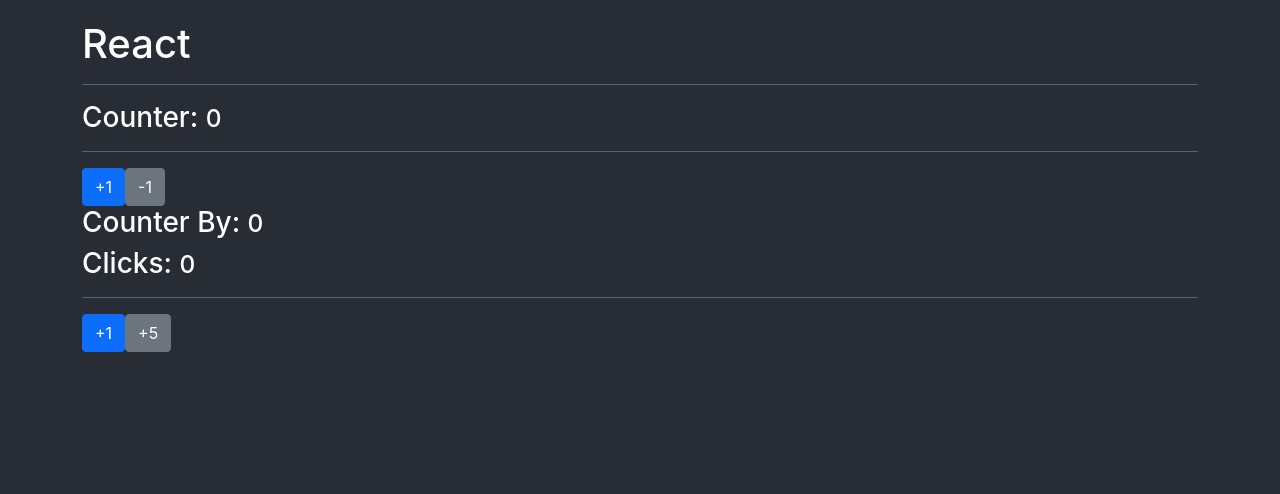
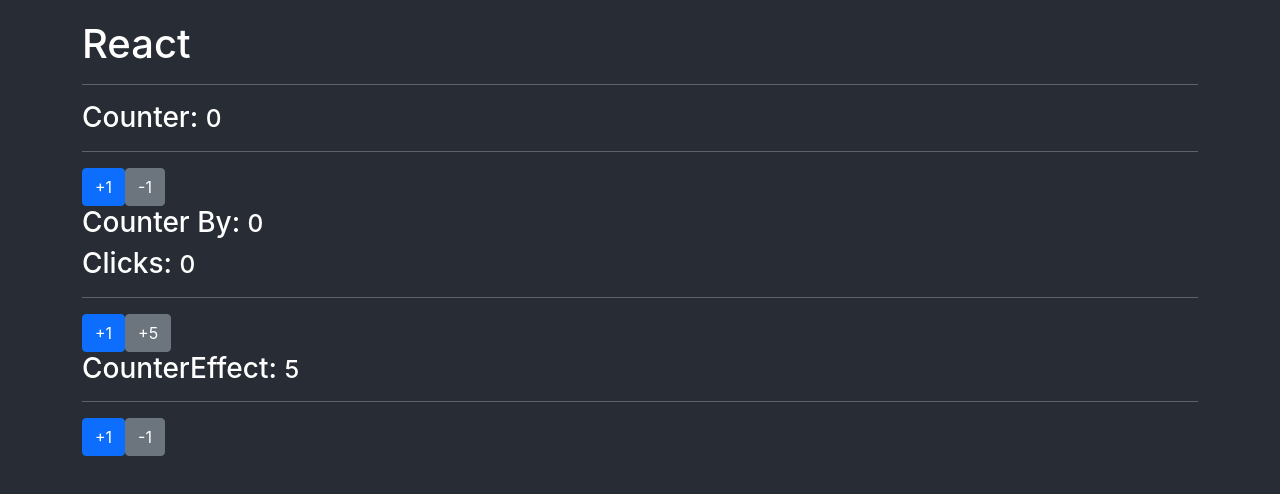
Before and after one commit to Alejoboga20/react-typescript, a React (Create React App) app: page / in a window 1280 px wide. Shown: the top 494 px of the page. Built offline with nearby package versions, Linux system fonts and the light colour scheme.

Commit message:
Adding gsap for animations

```diff
--- a/package.json
+++ b/package.json
@@ -11,6 +11,7 @@
     "@types/react": "^17.0.0",
     "@types/react-dom": "^17.0.0",
     "axios": "^0.21.1",
+    "gsap": "^3.8.0",
     "react": "^17.0.2",
     "react-dom": "^17.0.2",
     "react-scripts": "4.0.3",
--- a/src/App.tsx
+++ b/src/App.tsx
@@ -1,5 +1,6 @@
 import { Counter } from './components/Counter';
 import { CounterBy } from './components/CounterBy';
+import { CounterEffect } from './components/CounterEffect';
 
 const App = () => {
 	return (
@@ -9,6 +10,7 @@ const App = () => {
 
 			<Counter initialValue={0} />
 			<CounterBy />
+			<CounterEffect />
 		</>
 	);
 };
--- /dev/null
+++ b/src/components/CounterEffect.tsx
@@ -0,0 +1,27 @@
+import { useState } from 'react';
+
+const MAX_COUNT = 10;
+
+export const CounterEffect = () => {
+	const [count, setCount] = useState(5);
+
+	const handleAdd = (number: number): void => {
+		setCount((prevCount) => Math.min(prevCount + number, MAX_COUNT));
+	};
+
+	return (
+		<>
+			<h3>
+				CounterEffect: <small>{count}</small>
+			</h3>
+			<hr />
+
+			<button className='btn btn-primary' onClick={() => handleAdd(1)}>
+				+1
+			</button>
+			<button className='btn btn-secondary' onClick={() => handleAdd(-1)}>
+				-1
+			</button>
+		</>
+	);
+};
```
Also changed, not shown: 1 other file (tests, documents, lock files or other folders).
